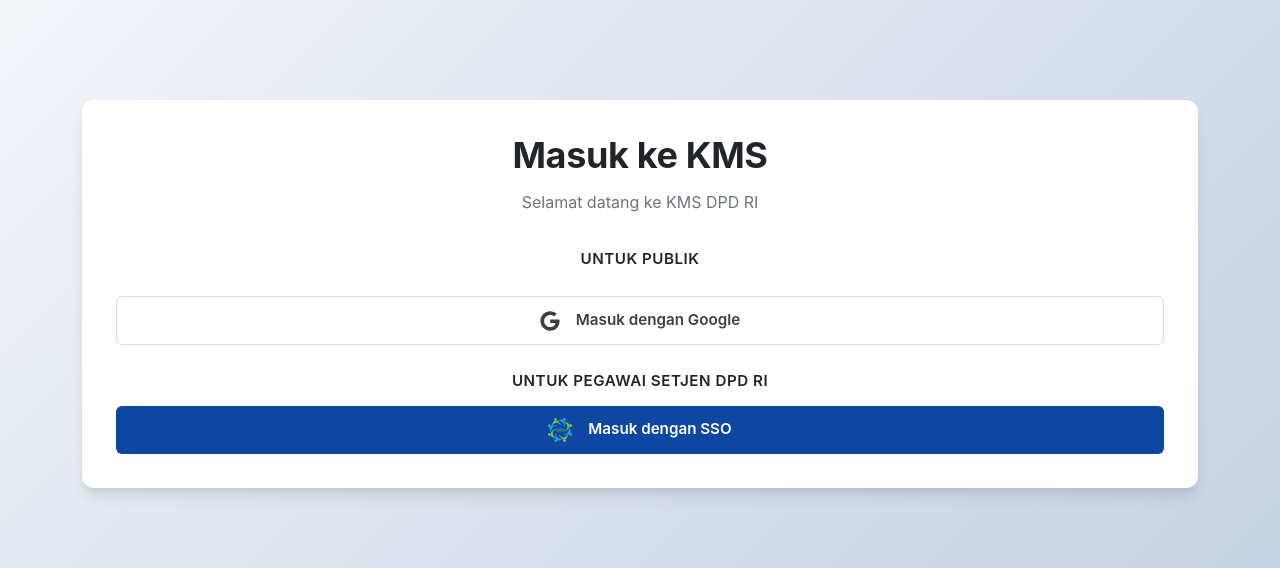
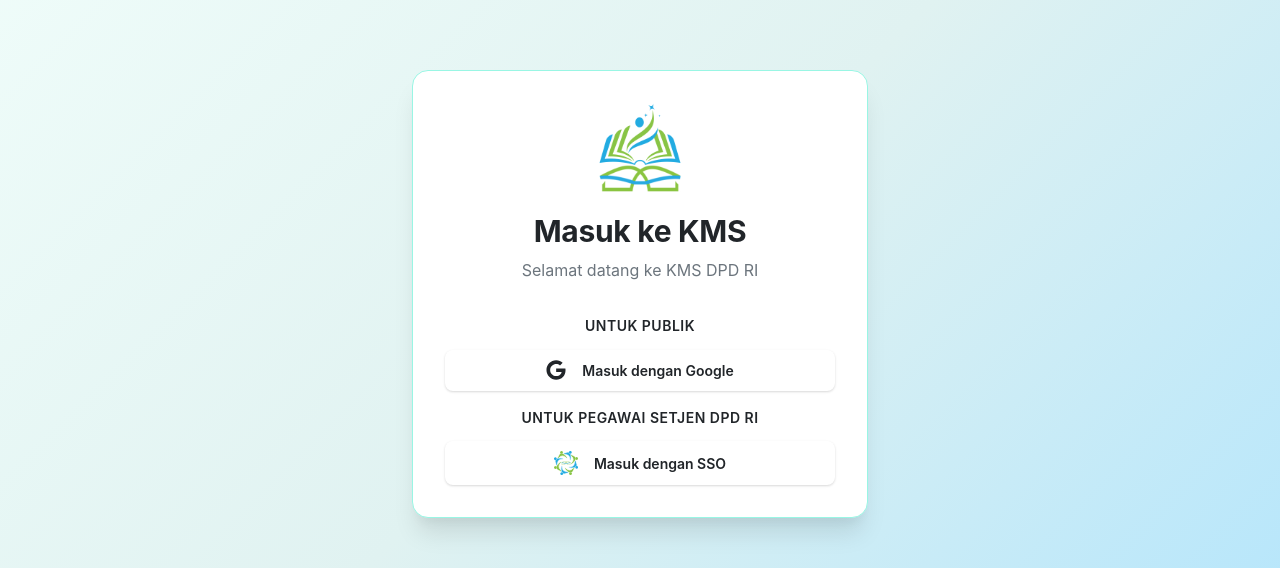
Before and after one commit to khaz-dev/KMSetjen-DPD-RI, a React (Vite) app in the folder frontend/: page /login in a window 1280 px wide. Shown: the part 164-732 px from the top of the page. Built offline with nearby package versions, Linux system fonts and the light colour scheme; no server answers.

Commit message:
UPgrade Login Page and Dashboard Design

```diff
--- a/frontend/src/pages/AuthPages.css
+++ b/frontend/src/pages/AuthPages.css
@@ -1,35 +1,40 @@
 .auth-page {
-  background: linear-gradient(135deg, #f5f7fa 0%, #c3cfe2 100%);
+  background: linear-gradient(135deg, #f0fdfa 0%, #e0f2f1 50%, #b3e5fc 100%);
   min-height: 100vh;
   display: flex;
   align-items: center;
   justify-content: center;
-  padding: var(--spacing-8) 0;
+  padding: var(--spacing-8) var(--spacing-4);
   transition: background var(--transition-normal);
 }
 
 [data-theme="dark"] .auth-page {
-  background: linear-gradient(135deg, #1a1a1a 0%, #2d2d2d 100%);
+  background: linear-gradient(135deg, #0f766e 0%, #115e59 50%, #1a1a1a 100%);
 }
 
 .auth-container {
-  max-width: 450px;
-  width: 100%;
+  max-width: 480px !important;
+  width: 100% !important;
+  margin: 0 auto !important;
 }
 
 .auth-card {
   background-color: var(--card-bg);
-  border-radius: var(--radius-xl);
-  box-shadow: var(--shadow-lg);
+  border-radius: var(--radius-2xl);
+  box-shadow: var(--shadow-xl);
   padding: var(--spacing-8);
   animation: slideUp var(--transition-normal) ease-in-out;
-  border: 2px solid transparent;
+  border: 1px solid var(--card-border);
   transition: all var(--transition-normal);
+  max-width: 480px !important;
+  width: 100% !important;
+  margin: 0 auto !important;
 }
 
 .auth-card:hover {
   box-shadow: var(--shadow-2xl);
   border-color: #14b8a6;
+  transform: translateY(-2px);
 }
 
 @keyframes slideUp {
@@ -48,12 +53,21 @@
   margin-bottom: var(--spacing-8);
 }
 
+.auth-logo {
+  height: 90px;
+  width: auto;
+  margin-bottom: var(--spacing-5);
+  object-fit: contain;
+  animation: fadeInDown var(--transition-normal) ease-in-out;
+}
+
 .auth-header h1 {
-  font-size: var(--font-size-4xl);
+  font-size: var(--font-size-3xl);
   font-weight: var(--font-weight-bold);
   color: var(--text-primary);
-  margin-bottom: var(--spacing-3);
+  margin-bottom: var(--spacing-2);
   line-height: var(--line-height-tight);
+  letter-spacing: -0.01em;
 }
 
 .auth-header p {
@@ -61,6 +75,17 @@
   font-size: var(--font-size-base);
   margin: 0;
   line-height: var(--line-height-relaxed);
+}
+
+@keyframes fadeInDown {
+  from {
+    opacity: 0;
+    transform: translateY(-10px);
+  }
+  to {
+    opacity: 1;
+    transform: translateY(0);
+  }
 }
 
 .auth-form {
@@ -178,7 +203,6 @@
   cursor: not-allowed;
 }
 
-/* SSO Login Section */
 .sso-divider {
   display: flex;
   align-items: center;
@@ -197,89 +221,6 @@
 
 .sso-divider span {
   margin: 0 1rem;
-}
-
-.sso-login-btn {
-  background-color: #0d47a1 !important;
-  border: none !important;
-  color: white !important;
-  font-weight: 600 !important;
-  padding: 0.75rem 1.5rem !important;
-  border-radius: 0.375rem !important;
-  width: 100% !important;
-  cursor: pointer !important;
-  transition: all 0.2s ease-in-out !important;
-  font-size: 0.95rem !important;
-  display: flex !important;
-  align-items: center !important;
-  justify-content: center !important;
-}
-
-.sso-login-btn:hover:not(:disabled) {
-  background-color: #0a3580 !important;
-  transform: translateY(-2px) !important;
-  box-shadow: 0 4px 12px rgba(13, 71, 161, 0.4) !important;
-  color: white !important;
-}
-
-.sso-login-btn:disabled {
-  opacity: 0.6 !important;
-  cursor: not-allowed !important;
-}
-
-.sso-login-btn:focus {
-  color: white !important;
-  box-shadow: 0 0 0 0.2rem rgba(13, 71, 161, 0.25) !important;
-}
-
-/* Google Login Button */
-.google-login-btn {
-  background-color: #ffffff !important;
-  border: 1px solid #dadce0 !important;
-  color: #3c4043 !important;
-  font-weight: 600 !important;
-  padding: 0.75rem 1.5rem !important;
-  border-radius: 0.375rem !important;
-  width: 100% !important;
-  cursor: pointer !important;
-  transition: all 0.2s ease-in-out !important;
-  font-size: 0.95rem !important;
-  display: flex !important;
-  align-items: center !important;
-  justify-content: center !important;
-  margin-top: 0.75rem !important;
-}
-
-.google-login-btn:hover:not(:disabled) {
-  background-color: #f8f9fa !important;
-  border-color: #d3d3d3 !important;
-  transform: translateY(-2px) !important;
-  box-shadow: 0 4px 12px rgba(0, 0, 0, 0.15) !important;
-  color: #3c4043 !important;
-}
-
-.google-login-btn:disabled {
-  opacity: 0.6 !important;
-  cursor: not-allowed !important;
-}
-
-.google-login-btn:focus {
-  color: #3c4043 !important;
-  border-color: #dadce0 !important;
-  box-shadow: 0 0 0 0.2rem rgba(66, 133, 244, 0.25) !important;
-}
-
-/* Dark mode for Google button */
-[data-theme="dark"] .google-login-btn {
-  background-color: #2d2d2d;
-  border-color: #404040;
-  color: #e0e0e0;
-}
-
-[data-theme="dark"] .google-login-btn:hover:not(:disabled) {
-  background-color: #3d3d3d;
-  border-color: #505050;
-  color: #ffffff;
 }
 
 .auth-footer {
@@ -323,20 +264,6 @@
   margin-right: 0.75rem;
 }
 
-.login-option-label {
-  font-size: 0.85rem;
-  font-weight: 600;
-  color: var(--text-secondary);
-  margin-bottom: 0.5rem;
-  text-transform: uppercase;
-  letter-spacing: 0.5px;
-  text-align: center;
-}
-
-.google-section .google-login-btn {
-  margin-top: 0;
-}
-
 /* CAPTCHA Styling */
 .captcha-container {
   margin-bottom: 1rem;
@@ -364,44 +291,50 @@
 .sso-login-container {
   display: flex;
   flex-direction: column;
-  gap: 1.5rem;
-  margin-top: 2rem;
+  gap: var(--spacing-4);
+  margin-top: var(--spacing-6);
 }
 
 .login-option {
   display: flex;
   flex-direction: column;
-  gap: 0.75rem;
+  gap: var(--spacing-3);
 }
 
 .login-option-label {
-  font-size: 0.95rem;
-  font-weight: 600;
+  font-size: var(--font-size-sm);
+  font-weight: var(--font-weight-semibold);
   color: var(--text-primary);
   margin: 0;
+  text-transform: uppercase;
+  letter-spacing: 0.5px;
+  text-align: center;
 }
 
 .google-login-btn,
 .sso-login-btn {
   background-color: #ffffff;
-  border: 2px solid #e0e0e0;
-  color: #333333;
-  font-weight: 600;
-  padding: 0.75rem 1.5rem;
-  font-size: 1rem;
-  border-radius: 0.375rem;
-  transition: all 0.3s ease;
+  border: 1px solid var(--card-border);
+  color: var(--text-primary);
+  font-weight: var(--font-weight-semibold);
+  padding: var(--spacing-3) var(--spacing-5);
+  font-size: var(--font-size-base);
+  border-radius: var(--radius-lg);
+  transition: all var(--transition-fast);
   display: flex;
   align-items: center;
   justify-content: center;
+  cursor: pointer;
+  box-shadow: var(--shadow-sm);
 }
 
 .google-login-btn:hover:not(:disabled),
 .sso-login-btn:hover:not(:disabled) {
-  background-color: #f8f9fa;
+  background-color: var(--btn-light-bg);
   border-color: #14b8a6;
   transform: translateY(-2px);
-  box-shadow: 0 4px 12px rgba(20, 184, 166, 0.3);
+  box-shadow: var(--shadow-md);
+  color: var(--text-primary);
 }
 
 .google-login-btn:active,
@@ -411,31 +344,42 @@
 
 .google-login-btn:disabled,
 .sso-login-btn:disabled {
-  opacity: 0.6;
+  opacity: 0.5;
   cursor: not-allowed;
 }
 
 [data-theme="dark"] .google-login-btn,
 [data-theme="dark"] .sso-login-btn {
-  background-color: #2d2d2d;
-  border-color: #444444;
-  color: #e0e0e0;
+  background-color: var(--bg-secondary);
+  border-color: var(--border-color);
+  color: var(--text-primary);
+  box-shadow: var(--shadow-sm);
 }
 
 [data-theme="dark"] .google-login-btn:hover:not(:disabled),
 [data-theme="dark"] .sso-login-btn:hover:not(:disabled) {
-  background-color: #3d3d3d;
+  background-color: var(--btn-light-bg);
   border-color: #14b8a6;
-  box-shadow: 0 4px 12px rgba(20, 184, 166, 0.3);
+  box-shadow: var(--shadow-md);
+  color: var(--text-primary);
 }
 
 @media (max-width: 576px) {
   .auth-card {
-    padding: 1.5rem;
+    padding: var(--spacing-6);
+  }
+
+  .auth-logo {
+    height: 50px;
+    margin-bottom: var(--spacing-4);
   }
 
   .auth-header h1 {
-    font-size: 1.5rem;
+    font-size: var(--font-size-2xl);
+  }
+
+  .auth-header p {
+    font-size: var(--font-size-sm);
   }
 
   .form-row {
@@ -449,6 +393,10 @@
   }
 
   .sso-login-container {
-    gap: 1rem;
+    gap: var(--spacing-3);
+  }
+
+  .login-option-label {
+    font-size: var(--font-size-xs);
   }
 }
--- a/frontend/src/pages/HomePage.css
+++ b/frontend/src/pages/HomePage.css
@@ -80,6 +80,25 @@
   width: 100%;
   height: 100%;
   opacity: 0.8;
+}
+
+.hero-logo {
+  position: absolute;
+  height: 240px;
+  width: auto;
+  object-fit: contain;
+  z-index: 10;
+  filter: drop-shadow(0 4px 12px rgba(0, 0, 0, 0.3));
+  animation: float 3s ease-in-out infinite;
+}
+
+@keyframes float {
+  0%, 100% {
+    transform: translateY(0px);
+  }
+  50% {
+    transform: translateY(-10px);
+  }
 }
 
 .search-form {
--- a/frontend/src/pages/HomePage.jsx
+++ b/frontend/src/pages/HomePage.jsx
@@ -175,10 +175,15 @@ const HomePage = () => {
             </Col>
             <Col md={6}>
               <div className="hero-image">
+                <img
+                  src="/logo.png"
+                  alt="KMS Logo"
+                  className="hero-logo"
+                />
                 <svg viewBox="0 0 500 500" className="hero-svg">
-                  <circle cx="250" cy="250" r="200" fill="rgba(255,255,255,0.1)" />
+                  <circle cx="250" cy="250" r="250" fill="rgba(255,255,255,0.1)" />
+                  <circle cx="250" cy="250" r="200" fill="rgba(255,255,255,0.2)" />
                   <circle cx="250" cy="250" r="150" fill="rgba(255,255,255,0.2)" />
-                  <circle cx="250" cy="250" r="100" fill="rgba(255,255,255,0.3)" />
                 </svg>
               </div>
             </Col>
--- a/frontend/src/pages/LoginPage.jsx
+++ b/frontend/src/pages/LoginPage.jsx
@@ -69,6 +69,11 @@ const LoginPage = () => {
       <Container className="auth-container">
         <div className="auth-card">
           <div className="auth-header">
+            <img
+              src="/logo.png"
+              alt="KMS Logo"
+              className="auth-logo"
+            />
             <h1>{t("login.title")}</h1>
             <p>{t("header.welcome")}</p>
           </div>
```
